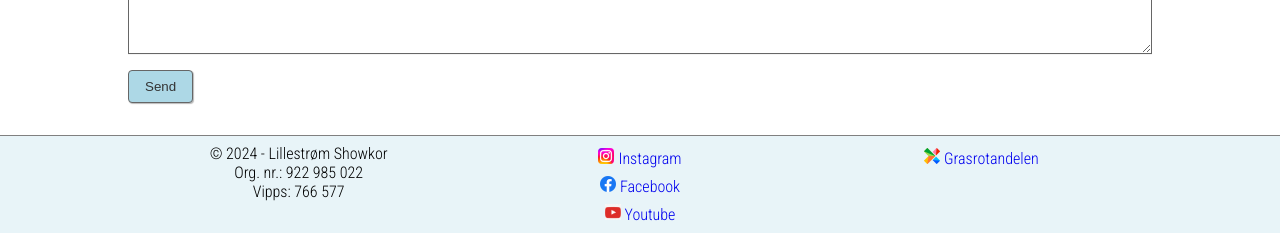
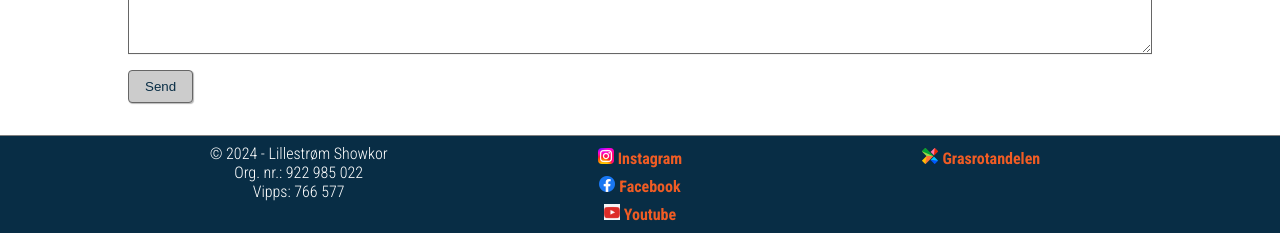
Before and after one commit to Lillestrom-Showkor/lillestrom-showkor-homepage, a Next.js app: page /contact in a window 1280 px wide. Shown: the part 634-867 px from the top of the page. Built offline with nearby package versions, Linux system fonts and the light colour scheme.

Commit message:
Styling updates. Less clashing colors.

```diff
--- a/src/styles/abstracts/_colors.scss
+++ b/src/styles/abstracts/_colors.scss
@@ -1,6 +1,8 @@
-$themeYellow: #ffea00;
-$themeGreen: #34b54e;
-$themePurple: #8c8aff;
+$themeOrange: #F05C24;
+$themeBlue: #082D45;
+$themeDarkGrey: #343434;
+$themeLightGrey: #cccccc;
+$themeWhite: #ffffff;
 
 $warningBorder: #ff8800;
 $warningBackground: #ffc000;
--- a/src/styles/base/form.scss
+++ b/src/styles/base/form.scss
@@ -1,4 +1,6 @@
-$button-color: lightblue;
+@use 'src/styles/abstracts/_colors' as colors;
+
+$button-color: colors.$themeLightGrey;
 
 label {
   margin-top: 1rem;
@@ -17,7 +19,7 @@ textarea {
 }
 
 button {
-  color: #333;
+  color: colors.$themeBlue;
   background-color: $button-color;
   border: 1px solid #666;
   border-radius: 0.25rem;
--- a/src/styles/components/Navigation.module.scss
+++ b/src/styles/components/Navigation.module.scss
@@ -60,6 +60,7 @@
 
       a {
         color: currentColor;
+        font-weight: normal;
         text-decoration-line: none;
         width: 100%;
 
--- a/src/styles/components/footer.module.scss
+++ b/src/styles/components/footer.module.scss
@@ -1,11 +1,12 @@
 @use 'src/styles/abstracts/_constants' as constants;
 @use 'src/styles/abstracts/mixins' as mixins;
+@use 'src/styles/abstracts/colors' as colors;
 
 .footer {
   @include mixins.content-wrapper-row;
   height: auto;
-  color: black;
-  background-color: lighten(lightblue, 15%);
+  color: colors.$themeWhite;
+  background-color: colors.$themeBlue;
   border-top: 1px solid grey;
   font-weight: 300;
 
--- a/src/styles/main.scss
+++ b/src/styles/main.scss
@@ -1,5 +1,6 @@
 @use 'src/styles/base/form.scss';
 @use 'src/styles/base/typography.scss';
+@use 'src/styles/abstracts/colors.scss' as colors;
 
 * {
   box-sizing: border-box;
@@ -19,3 +20,8 @@ article {
   line-height: 1.375;
   font-size: 1.25rem;
 }
+
+a {
+  color: colors.$themeOrange;
+  font-weight: bold;
+}
```
Also changed, not shown: src/styles/pages/index.module.scss (+4 -6 lines).
